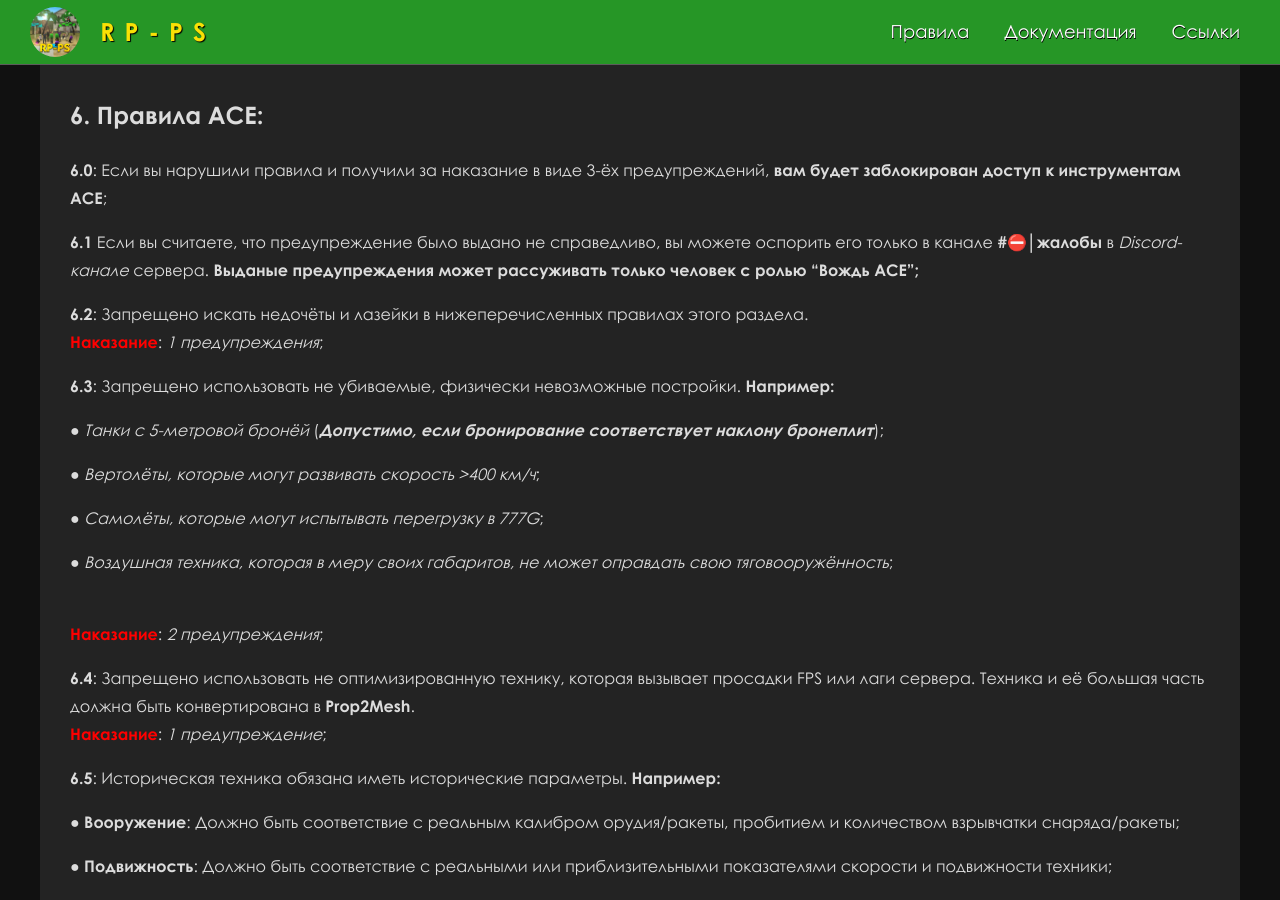
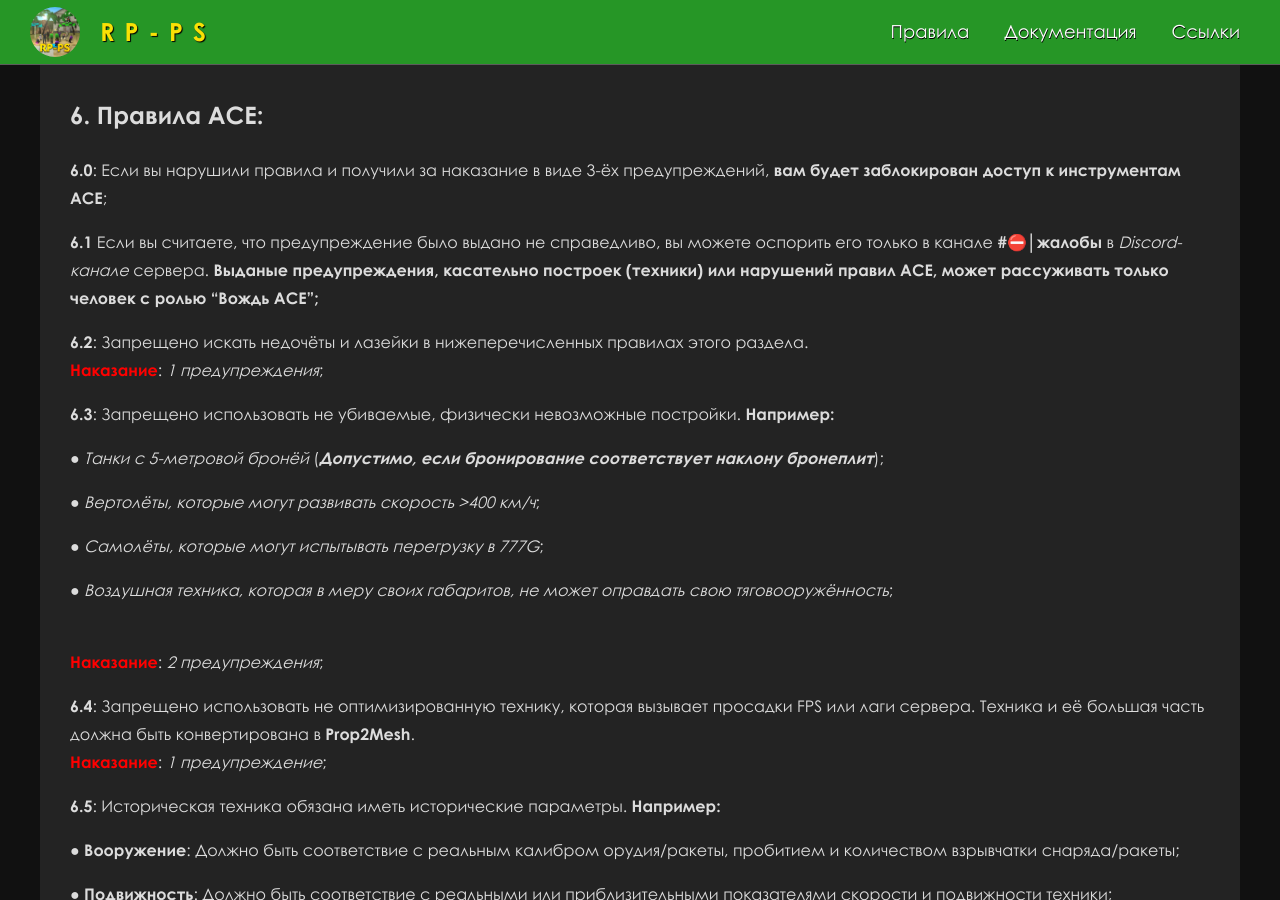
Before and after one commit to RP-PS/RP-PS.github.io, a Jekyll site: the page built from rules.md, in a window 1280 px wide and 900 px high, scrolled down 3711 px. Built offline with Jekyll 4.4.1, drawn with Linux system fonts in a browser that asks for light colours.

Commit message:
ACE Rules 2.5.1
1. Допись 6.1

```diff
--- a/rules.md
+++ b/rules.md
@@ -157,7 +157,7 @@ layout: default
 
 **6.0**: Если вы нарушили правила и получили за наказание в виде 3-ёх предупреждений, **вам будет заблокирован доступ к инструментам ACE**;
 
-**6.1** Если вы считаете, что предупреждение было выдано не справедливо, вы можете оспорить его только в канале **#⛔│жалобы** в *Discord-канале* сервера. **Выданые предупреждения может рассуживать только человек с ролью "Вождь ACE";**
+**6.1** Если вы считаете, что предупреждение было выдано не справедливо, вы можете оспорить его только в канале **#⛔│жалобы** в *Discord-канале* сервера. **Выданые предупреждения, касательно построек (техники) или нарушений правил ACE, может рассуживать только человек с ролью "Вождь ACE";**
 
 **6.2**: Запрещено искать недочёты и лазейки в нижеперечисленных правилах этого раздела. **Наказание**: *1 предупреждения*;
 
```
